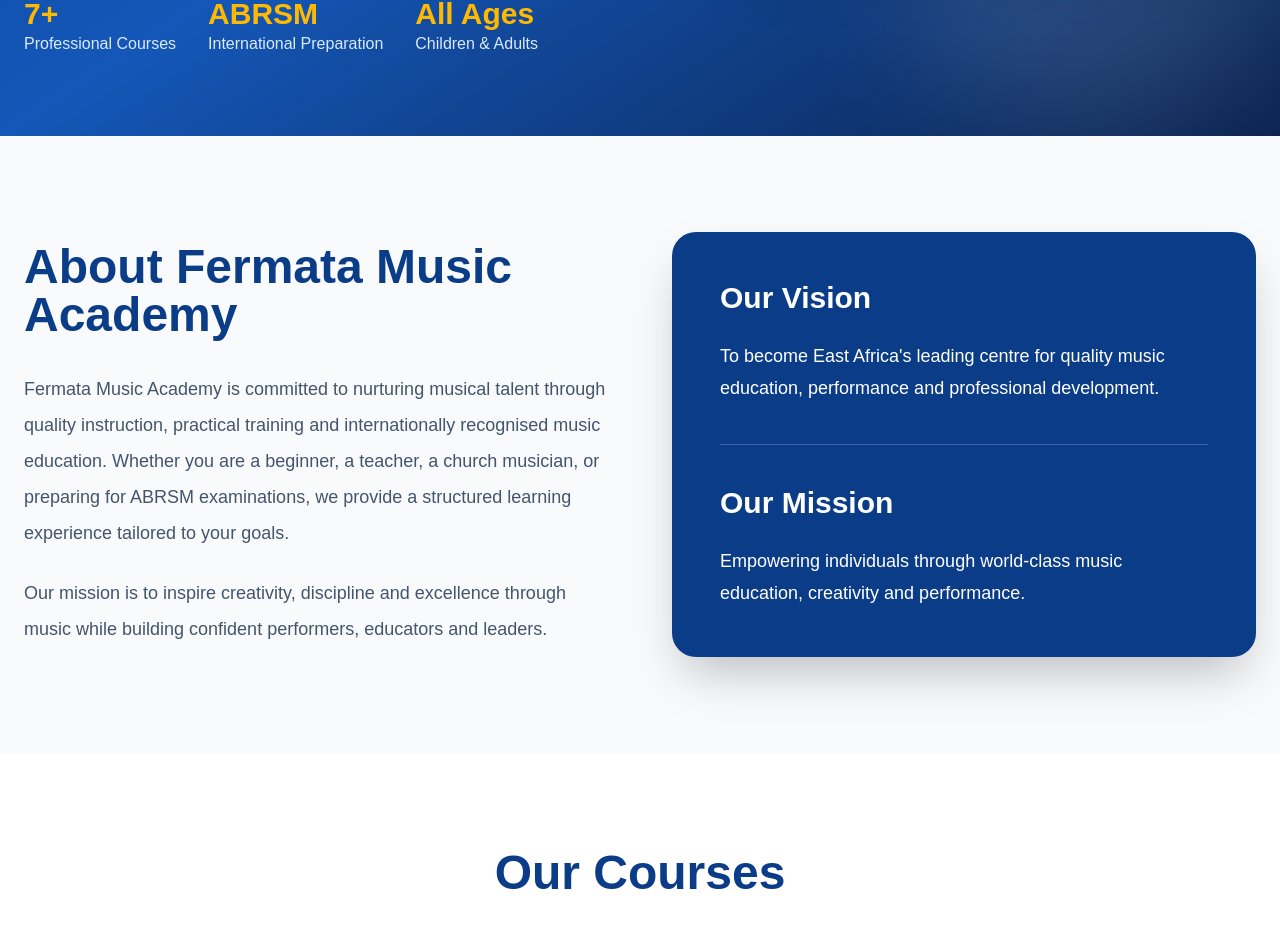
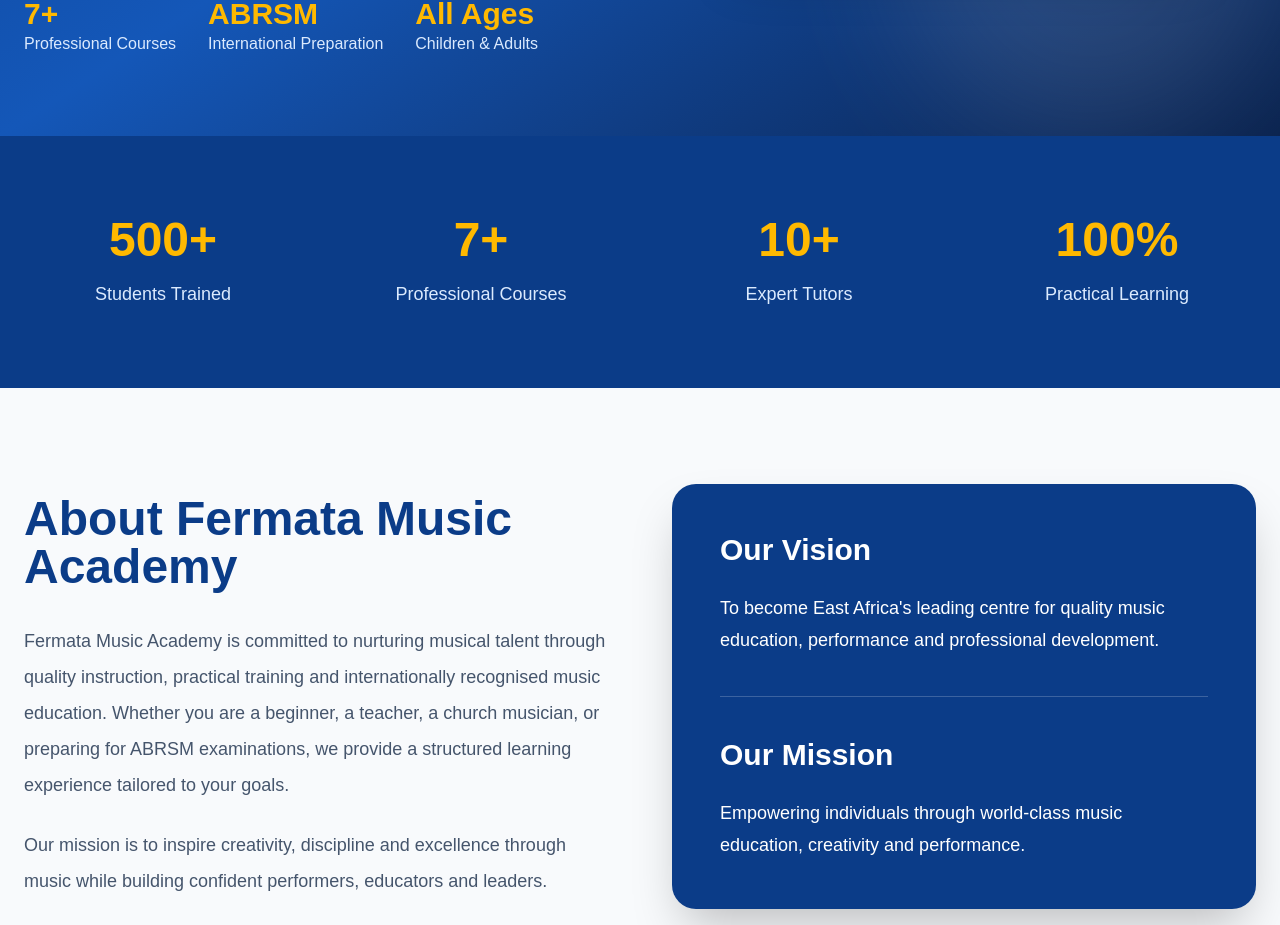
Before and after one commit to chombakimani-design/fermata-music-academy, a Next.js app: page / in a window 1280 px wide. Shown: the part 779-1704 px from the top of the page. Built offline with nearby package versions, Linux system fonts and the light colour scheme; no server answers; the database is empty.

Commit message:
Add homepage statistics section

```diff
--- a/app/page.tsx
+++ b/app/page.tsx
@@ -2,6 +2,7 @@
 
 import Navbar from "@/components/layout/Navbar";
 import Hero from "@/components/home/Hero";
+import Stats from "@/components/home/Stats";
 import About from "@/components/home/About";
 import Courses from "@/components/home/Courses";
 import WhyChoose from "@/components/home/WhyChoose";
@@ -26,6 +27,8 @@
 
             <Hero />
 
+            <Stats />
+
             <section id="about">
                 <About />
             </section>
--- /dev/null
+++ b/components/home/Stats.tsx
@@ -0,0 +1,26 @@
+export default function Stats() {
+    const stats = [
+        { value: "500+", label: "Students Trained" },
+        { value: "7+", label: "Professional Courses" },
+        { value: "10+", label: "Expert Tutors" },
+        { value: "100%", label: "Practical Learning" },
+    ];
+
+    return (
+        <section className="bg-[#0B3C88] py-20 text-white">
+            <div className="mx-auto grid max-w-7xl grid-cols-2 gap-10 px-6 text-center md:grid-cols-4">
+                {stats.map((stat) => (
+                    <div key={stat.label}>
+                        <h2 className="text-5xl font-extrabold text-amber-400">
+                            {stat.value}
+                        </h2>
+
+                        <p className="mt-4 text-lg text-blue-100">
+                            {stat.label}
+                        </p>
+                    </div>
+                ))}
+            </div>
+        </section>
+    );
+}
```
